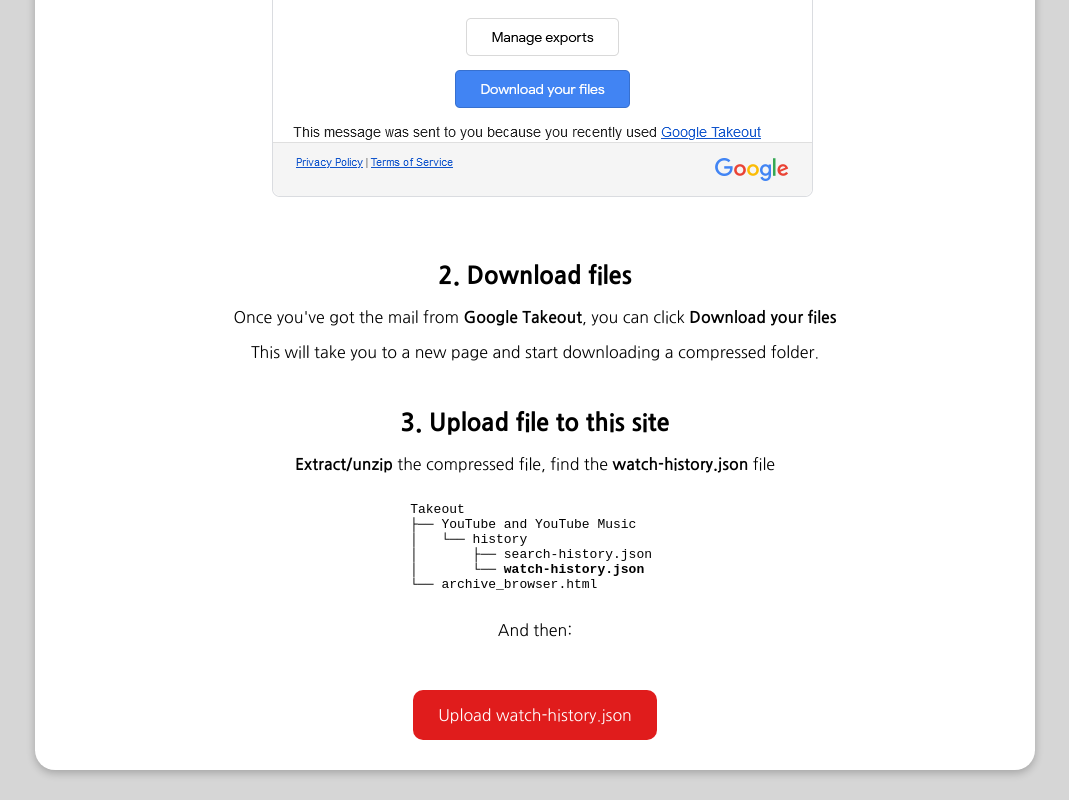
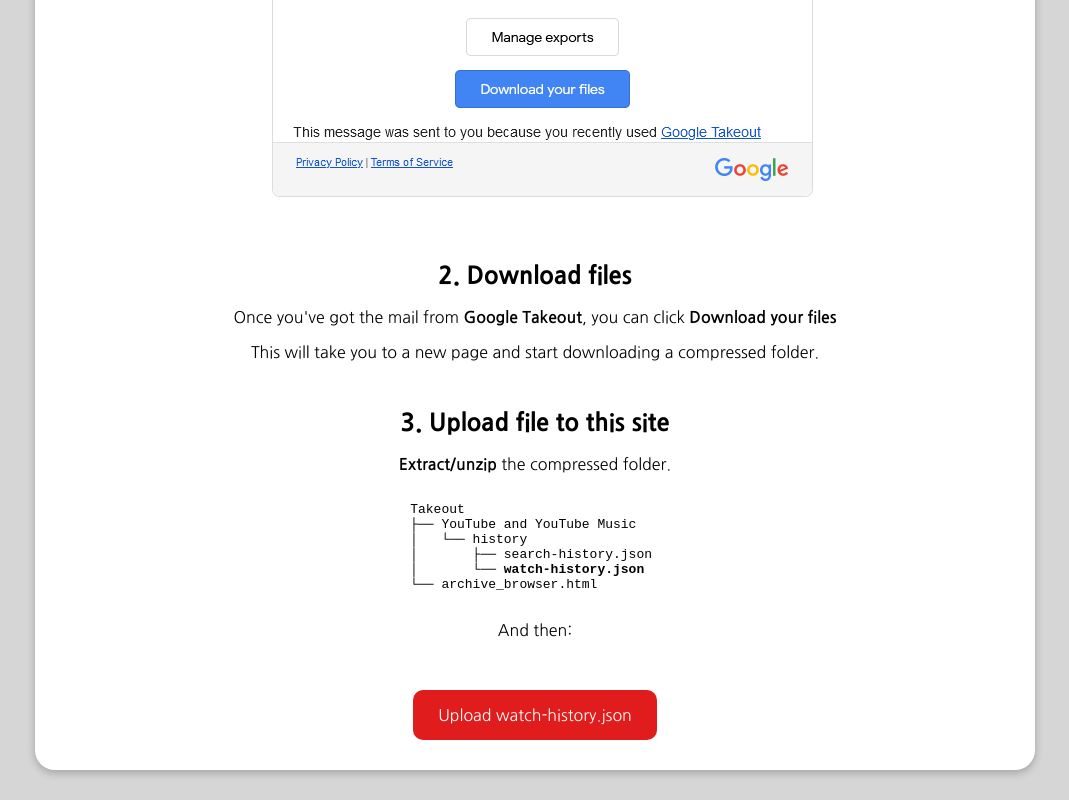
Before and after one commit to paalss/youtube-wrapped, a React (Create React App) app: page / in a window 1280 px wide. Shown: the part 3060-3860 px from the top of the page, without its empty margins (105-1174 px from the left). Built offline with nearby package versions, Linux system fonts and the light colour scheme.

Commit message:
small corrections

```diff
--- a/src/App.js
+++ b/src/App.js
@@ -238,8 +238,7 @@ function App() {
           </p>
           <h2>3. Upload file to this site</h2>
           <p>
-            <b>Extract/unzip</b> the compressed file, find the{" "}
-            <b>watch-history.json</b> file
+            <b>Extract/unzip</b> the compressed folder.
           </p>
           <GuideFolderStructure />
           <p>And then:</p>
```
